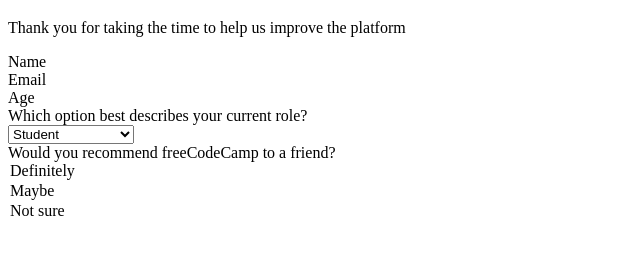
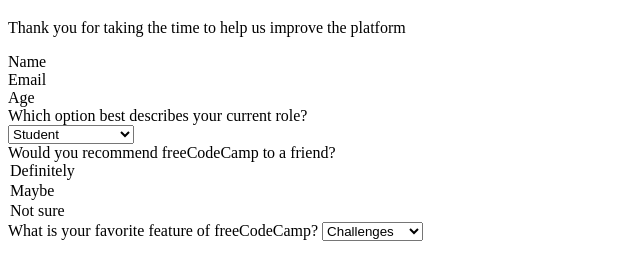
Before and after one commit to Majok-Bol/FreeCodeCamp-Survey-Form-Project, a plain HTML site: page index.html in a window 1280 px wide. Shown: the part 61-340 px from the top of the page, without its empty margins (0-640 px from the left). Drawn offline with Linux system fonts and the light colour scheme.

Commit message:
added label and select options

```diff
--- a/index.html
+++ b/index.html
@@ -1,9 +1,9 @@
 <!DOCTYPE html>
 <html lang="en">
   <head>
-    <meta charset="UTF-8">
-    <meta http-equiv="X-UA-Compatible" content="IE=edge">
-    <meta name="viewport" content="width=device-width, initial-scale=1.0">
+    <meta charset="UTF-8" />
+    <meta http-equiv="X-UA-Compatible" content="IE=edge" />
+    <meta name="viewport" content="width=device-width, initial-scale=1.0" />
     <title>FreeCodeCamp Survey Form</title>
     <link rel="stylesheet" href="./index.css" />
   </head>
@@ -35,5 +35,14 @@
       <option>Maybe</option>
       <option>Not sure</option>
     </div>
+    <div>
+      <label>What is your favorite feature of freeCodeCamp?</label>
+      <select>
+        <option>Challenges</option>
+        <option>Projects</option>
+        <option>Community</option>
+        <option>Open Source</option>
+      </select>
+    </div>
   </body>
 </html>
```
Lines whose indentation alone changed are shown as unchanged.
